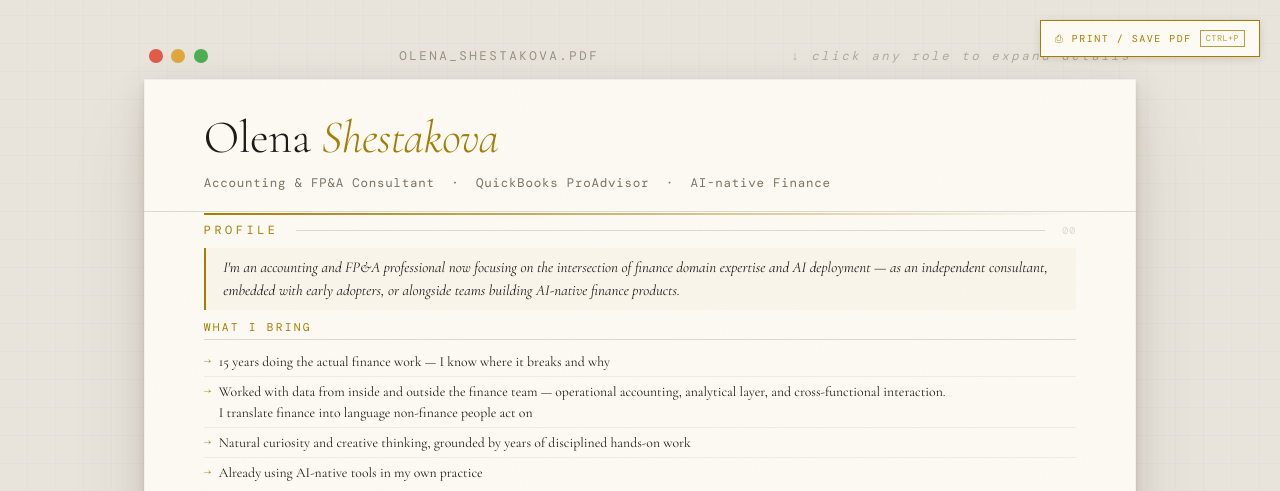
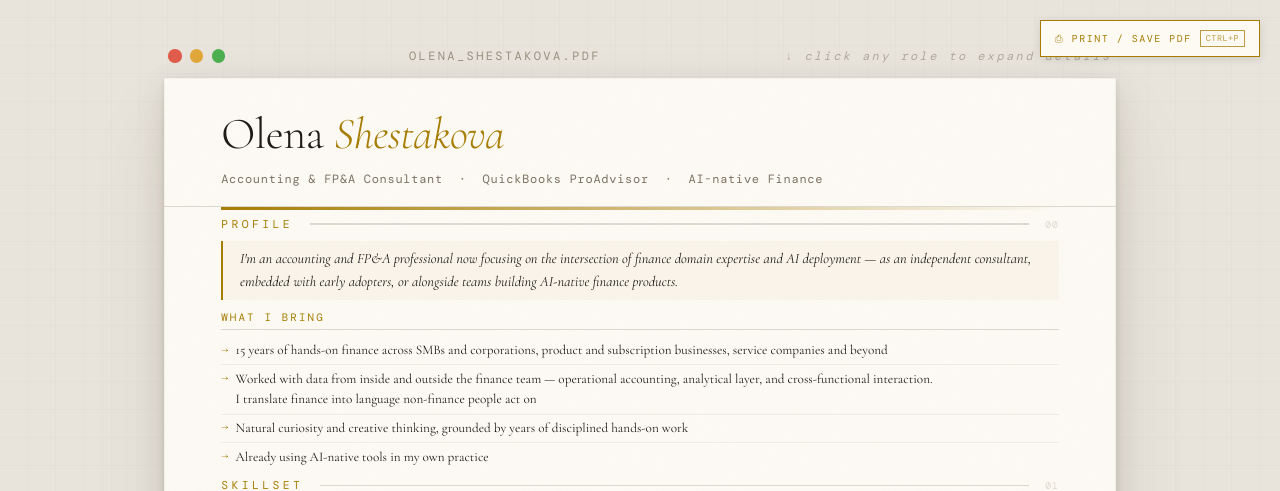
Before and after one commit to osh-ai/cv, a plain HTML site: page index.html in a window 1280 px wide. Shown: the top 491 px of the page. Drawn offline with nearby package versions, Linux system fonts and the light colour scheme; a web font is replaced by a local one.

Commit message:
Update index.html

```diff
--- a/index.html
+++ b/index.html
@@ -76,8 +76,8 @@ body {
    @media print is unaffected, so the printed output keeps the
    original sizing (1 page collapsed, 2 pages expanded). */
 @media screen and (min-width: 840px) {
-  .page { zoom: 1.25; }
-  .chrome { zoom: 1.25; }
+  .page { zoom: 1.20; }
+  .chrome { zoom: 1.20; }
 }
 
 /* paper texture grain */
@@ -601,7 +601,7 @@ body {
       <div class="name-block">
         <h1>Olena <em>Shestakova</em></h1>
         <div class="title-line">
-          Accounting &amp; FP&amp;A Consultant &nbsp;·&nbsp; QuickBooks ProAdvisor &nbsp;·&nbsp; AI-native Finance
+          <span class="title-item">Accounting &amp; FP&amp;A Consultant</span><span class="title-sep"> &nbsp;·&nbsp; </span><span class="title-item">QuickBooks ProAdvisor</span><span class="title-sep"> &nbsp;·&nbsp; </span><span class="title-item">AI-native Finance</span>
         </div>
       </div>
       </div>
@@ -625,7 +625,7 @@ body {
         <div class="summary-col">
           <div class="summary-col-head">What I bring</div>
           <ul class="summary-list">
-            <li>15 years doing the actual finance work — I know where it breaks and why</li>
+            <li>15 years of hands-on finance across SMBs and corporations, product and subscription businesses, service companies and beyond</li>
             <li>Worked with data from inside and outside the finance team — operational accounting, analytical layer, and cross-functional interaction.<br>I translate finance into language non-finance people act on</li>
             <li>Natural curiosity and creative thinking, grounded by years of disciplined hands-on work</li>
             <li>Already using AI-native tools in my own practice</li>
@@ -889,7 +889,7 @@ body {
     <div class="footer-sig">Looking forward to working together</div>
     <div class="footer-contact">
       <a href="#" class="email-trigger" title="Send a message">✉</a> <a href="#" class="email-trigger" style="color:var(--muted); text-decoration:none;">olena.hmcs@gmail.com</a> ·
-      <a href="sms:+13476887636" class="phone-trigger" title="Send a text">✆</a> 347 688 7636 · Manhattan, New York
+      <a href="sms:+13476887636" class="phone-trigger" title="Send a text">✆</a> <a href="sms:+13476887636" class="phone-trigger" style="color:var(--muted); text-decoration:none;">347 688 7636</a> · Manhattan, New York
     </div>
   </div>
 
```
